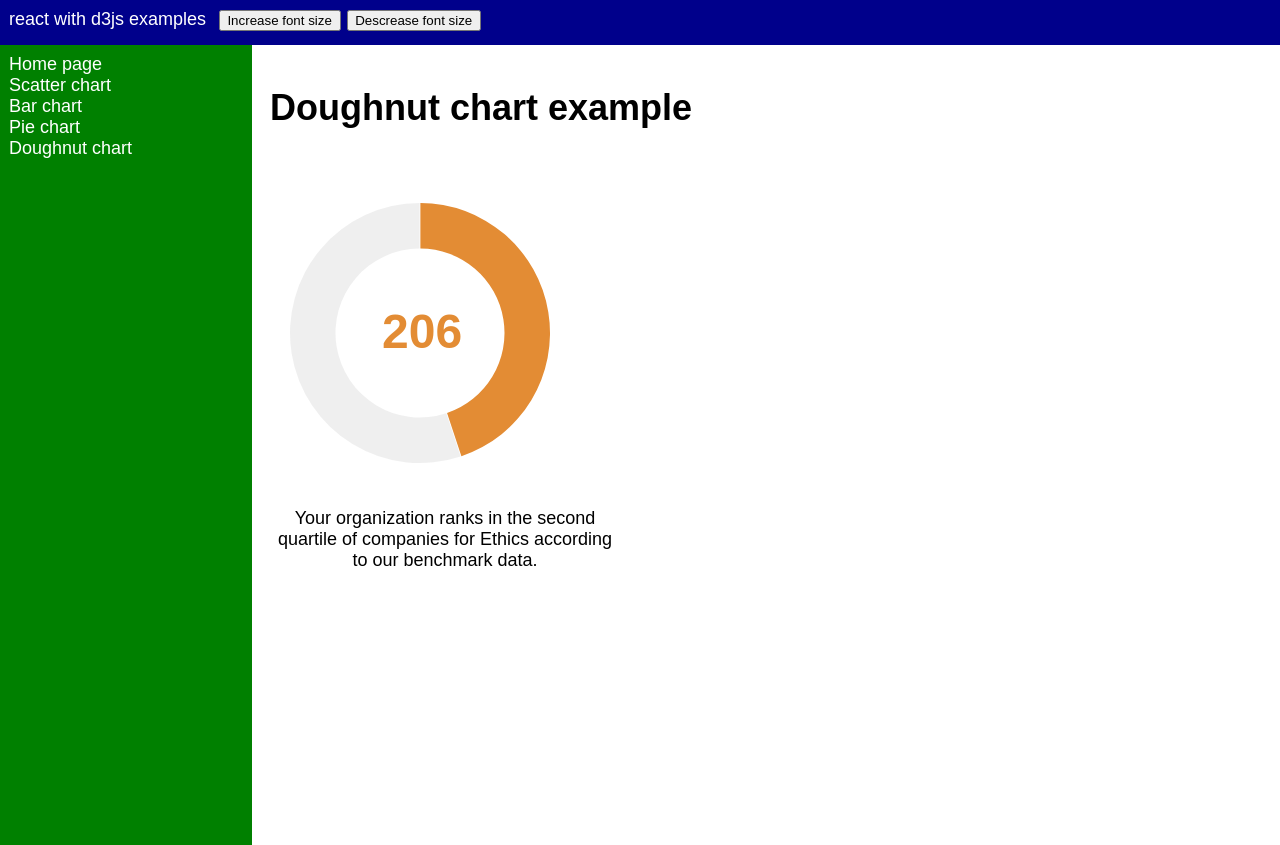
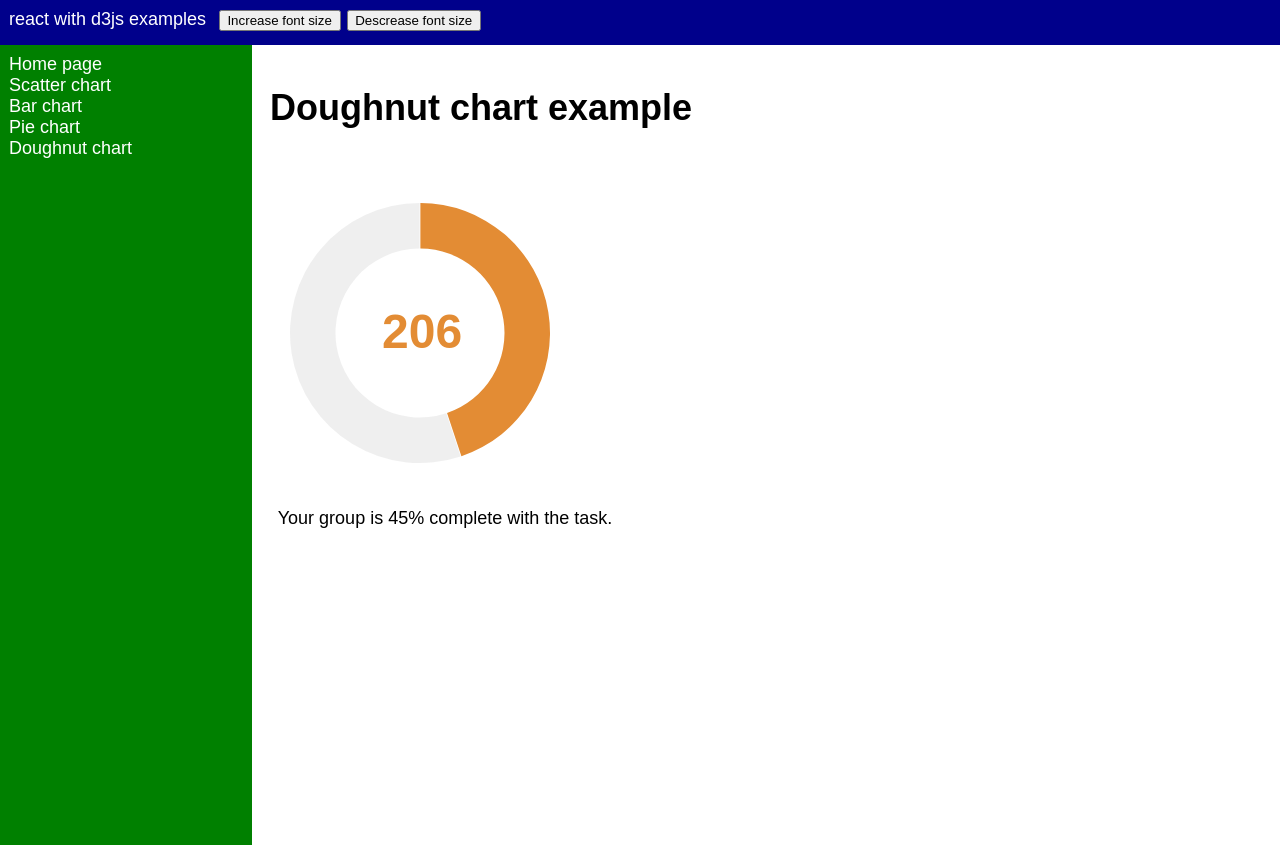
Before and after one commit to bbenedict/react-d3js, a React app: page /doughnutchart in a window 1280 px wide. Built offline with nearby package versions, Linux system fonts and the light colour scheme.

Commit message:
Update DoughnutChart.js

```diff
--- a/src/DoughnutChart.js
+++ b/src/DoughnutChart.js
@@ -82,8 +82,7 @@ export default function DoughnutChart() {
         </svg>
       </div>
       <div style={{width: "350px", textAlign: "center"}}>
-        Your organization ranks in the second quartile of companies for Ethics
-        according to our benchmark data.
+        Your group is 45% complete with the task.
       </div>
     </>
   );
```
